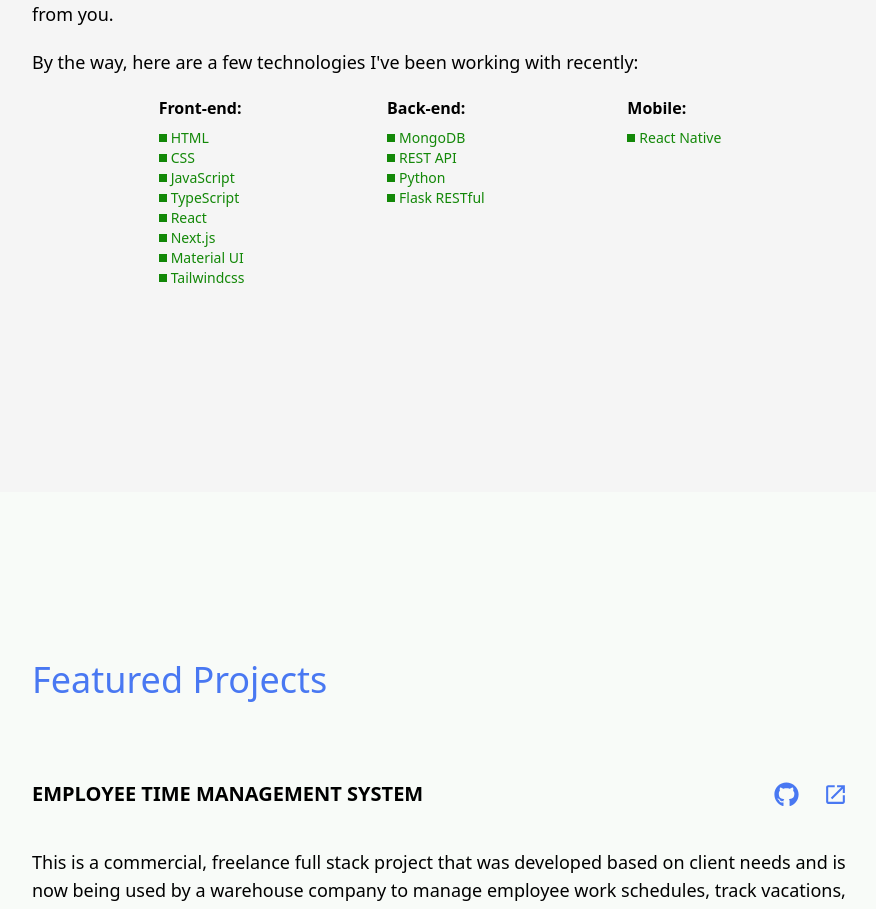
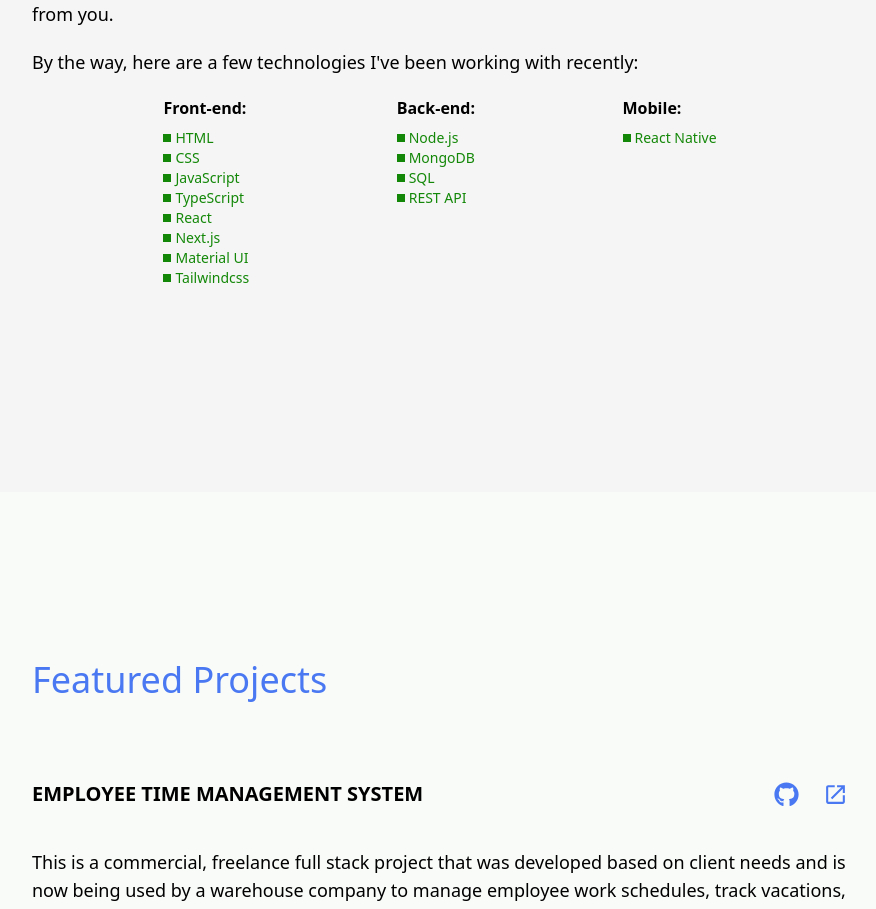
Before and after one commit to pologora/portfolio, a Next.js app: page / in a window 1280 px wide. Shown: the part 1460-2369 px from the top of the page, without its empty margins (200-1076 px from the left). Built offline with nearby package versions, Linux system fonts and the light colour scheme.

Commit message:
feat: update tech stack

```diff
--- a/src/data/techList.js
+++ b/src/data/techList.js
@@ -1,14 +1,5 @@
 export default {
-  'Front-end': [
-    'HTML',
-    'CSS',
-    'JavaScript',
-    'TypeScript',
-    'React',
-    'Next.js',
-    'Material UI',
-    'Tailwindcss',
-  ],
-  'Back-end': ['MongoDB', 'REST API', 'Python', 'Flask RESTful'],
+  'Front-end': ['HTML', 'CSS', 'JavaScript', 'TypeScript', 'React', 'Next.js', 'Material UI', 'Tailwindcss'],
+  'Back-end': ['Node.js', 'MongoDB', 'SQL', 'REST API'],
   Mobile: ['React Native'],
 };
```
